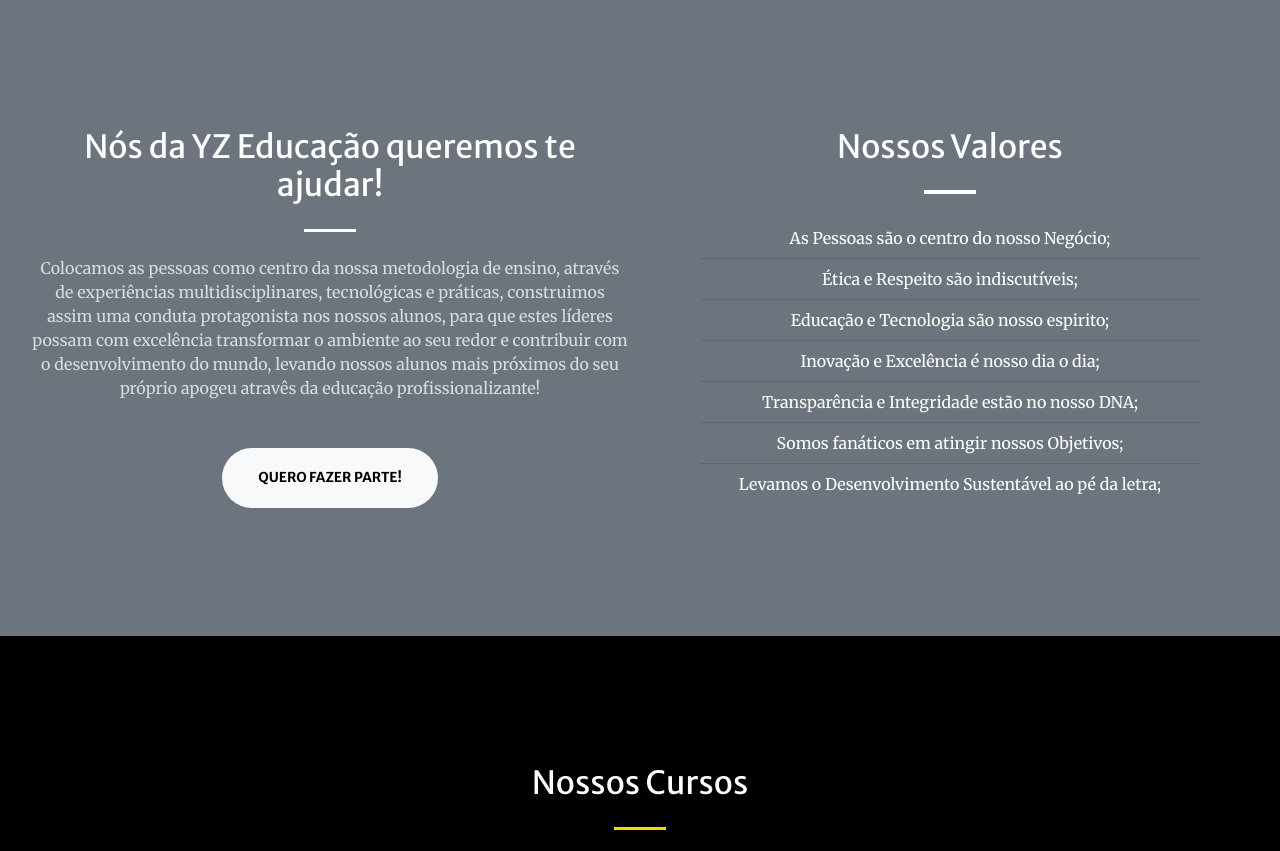
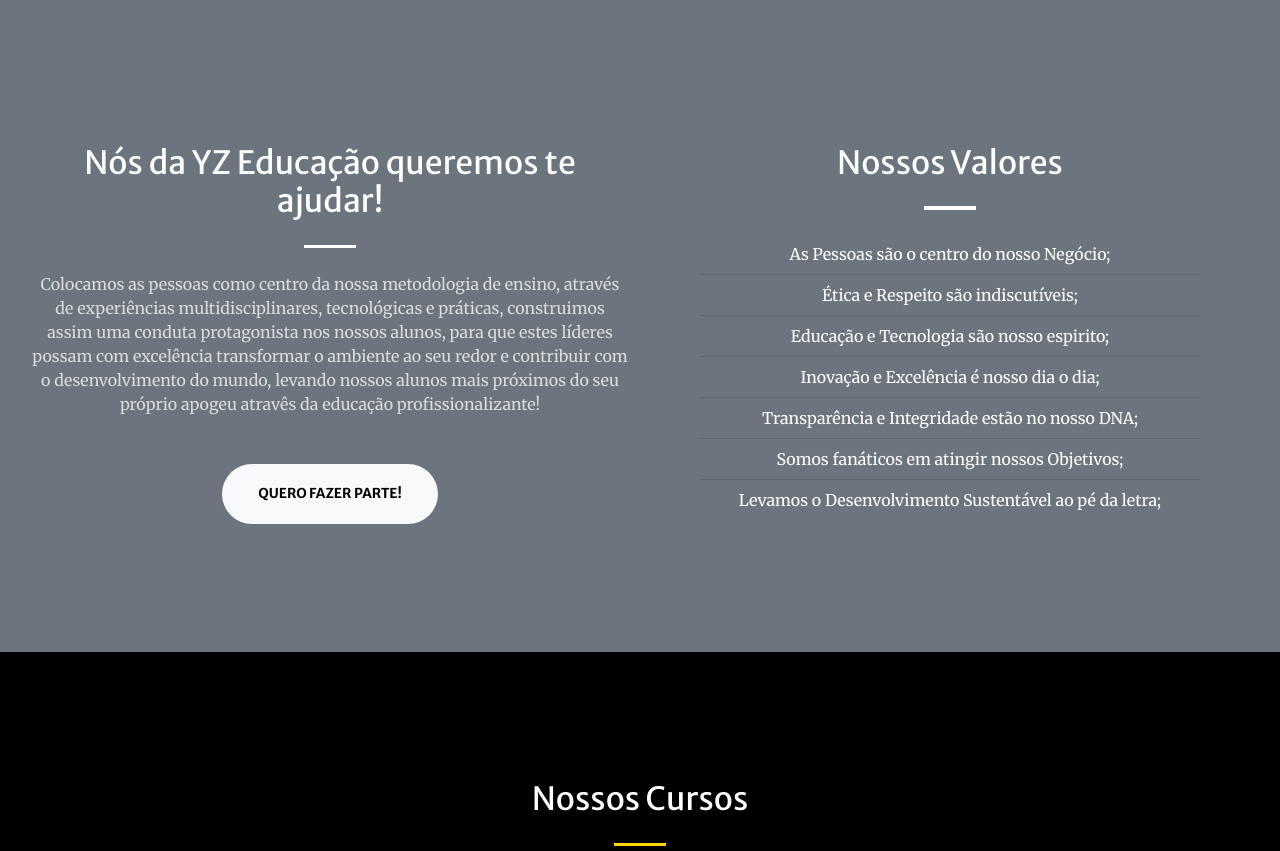
Before and after one commit to WillyanPereira/Yz.github.io, a plain HTML site: page index.html in a window 1280 px wide. Shown: the part 800-1651 px from the top of the page. Drawn offline with nearby package versions, Linux system fonts and the light colour scheme; some packages are replaced by stand-ins of ours; a script that the page names is missing.

Commit message:
Update index.html

```diff
--- a/index.html
+++ b/index.html
@@ -54,13 +54,13 @@
             <div class="text-center align-items-center px-4 px-lg-4 mx-2">
                 <div class="row justify-content-center">
                     <div class="col">
-                        <h2 class="text-white mt-0">Nós da YZ Educação queremos te ajudar!</h2>
+                        <h2 class="text-white mt-3">Nós da YZ Educação queremos te ajudar!</h2>
                         <hr class="divider divider-light" />
                         <p class="text-white-75 mb-5">Colocamos as pessoas como centro da nossa metodologia de ensino, através de experiências multidisciplinares, tecnológicas e práticas, construimos assim uma conduta protagonista nos nossos alunos, para que estes líderes possam com excelência transformar o ambiente ao seu redor e contribuir com o desenvolvimento do mundo, levando nossos alunos mais próximos do seu próprio apogeu atravês da educação profissionalizante!</p>
                         <a class="btn btn-light btn-xl" href="#services">Quero fazer parte!</a>
                     </div>
                     <div class="col">
-                        <h2 class="text-white mt-0">Nossos Valores</h2>
+                        <h2 class="text-white mt-3">Nossos Valores</h2>
                         <hr class="divider divider-light" />
                         <ul class="list-group list-group-flush">
                             <li class="list-group-item bg-transparent mx-5 text-white">As Pessoas são o centro do nosso Negócio;</li>
```
